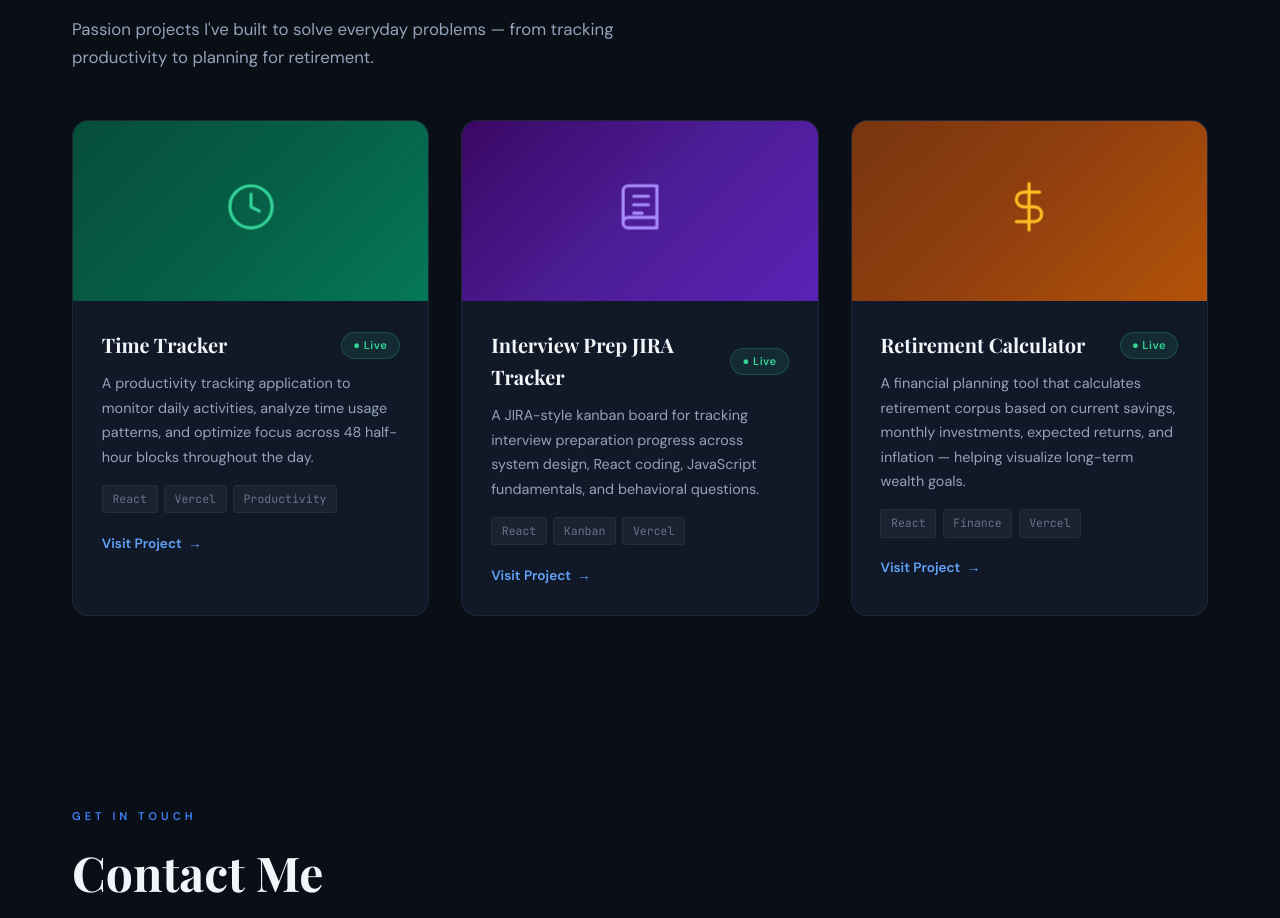
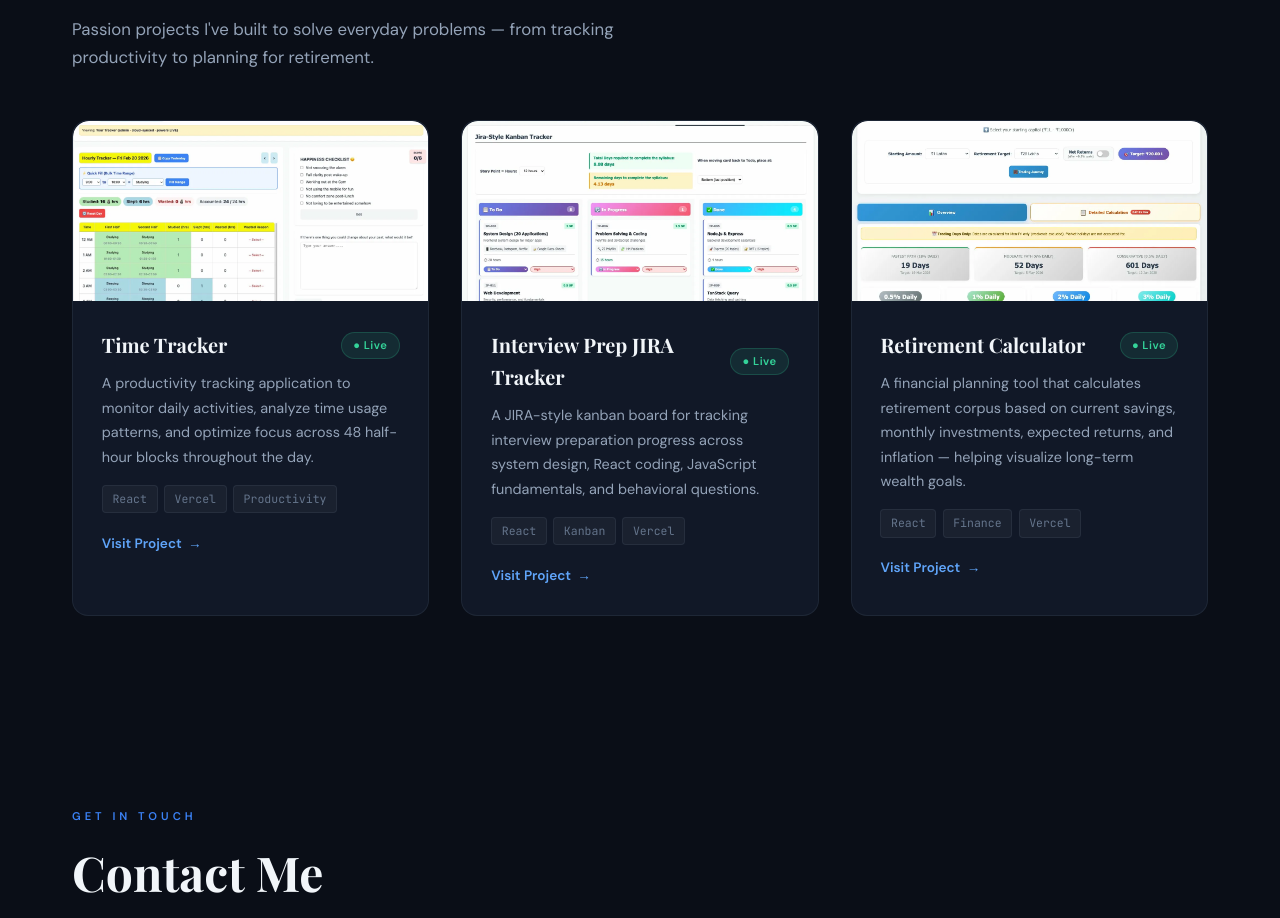
Before and after one commit to saiteja-gatadi1996/my_portfolio, a plain HTML site: page index.html in a window 1280 px wide. Shown: the part 7200-8118 px from the top of the page. Drawn offline with nearby package versions, Linux system fonts and the light colour scheme; no server answers.

Commit message:
projects

```diff
--- a/index.html
+++ b/index.html
@@ -965,37 +965,24 @@
    box-shadow: 0 0 40px rgba(251, 191, 36, 0.15), inset 0 0 40px rgba(251, 191, 36, 0.03);
   }
 
+  /* Personal Projects image full cover */
   .personal-card-visual {
    height: 180px;
    position: relative;
    overflow: hidden;
-  }
-
-  .personal-card-visual .gradient-bg {
+   border-radius: 16px 16px 0 0;
+   /* keeps top corners rounded */
+  }
+
+  .personal-card-visual img {
    width: 100%;
    height: 100%;
-   display: flex;
-   align-items: center;
-   justify-content: center;
-   position: relative;
-  }
-
-  .personal-icon {
-   position: relative;
-   z-index: 1;
-   animation: iconPulse 3s ease-in-out infinite;
-  }
-
-  @keyframes iconPulse {
-
-   0%,
-   100% {
-    transform: scale(1);
-   }
-
-   50% {
-    transform: scale(1.08);
-   }
+   display: block;
+   /* removes small bottom gap */
+   object-fit: cover;
+   /* fills entire area */
+   object-position: center;
+   /* center crop */
   }
 
   .personal-card-body {
@@ -1813,15 +1800,7 @@
    <a href="https://my-productive-day.vercel.app/" target="_blank" class="personal-card work-card">
     <div class="personal-card-glow glow-cyan"></div>
     <div class="personal-card-visual">
-     <div class="gradient-bg" style="background: linear-gradient(135deg, #064e3b, #065f46, #047857);">
-      <div class="personal-icon">
-       <svg width="48" height="48" viewBox="0 0 24 24" fill="none" stroke="#34d399" stroke-width="1.5"
-        stroke-linecap="round" stroke-linejoin="round">
-        <circle cx="12" cy="12" r="10" />
-        <polyline points="12 6 12 12 16 14" />
-       </svg>
-      </div>
-     </div>
+     <img src="timetracker.png" alt="Time Tracker Application" loading="lazy">
     </div>
     <div class="personal-card-body">
      <div class="personal-card-header">
@@ -1842,18 +1821,7 @@
    <a href="https://interview-preparation-syllabus.vercel.app/" target="_blank" class="personal-card work-card">
     <div class="personal-card-glow glow-violet"></div>
     <div class="personal-card-visual">
-     <div class="gradient-bg" style="background: linear-gradient(135deg, #3b0764, #4c1d95, #5b21b6);">
-      <div class="personal-icon">
-       <svg width="48" height="48" viewBox="0 0 24 24" fill="none" stroke="#a78bfa" stroke-width="1.5"
-        stroke-linecap="round" stroke-linejoin="round">
-        <path d="M4 19.5A2.5 2.5 0 0 1 6.5 17H20" />
-        <path d="M6.5 2H20v20H6.5A2.5 2.5 0 0 1 4 19.5v-15A2.5 2.5 0 0 1 6.5 2z" />
-        <line x1="9" y1="7" x2="16" y2="7" />
-        <line x1="9" y1="11" x2="16" y2="11" />
-        <line x1="9" y1="15" x2="13" y2="15" />
-       </svg>
-      </div>
-     </div>
+     <img src="interview-prep.png" alt="Interview Preparation Tracker" loading="lazy">
     </div>
     <div class="personal-card-body">
      <div class="personal-card-header">
@@ -1874,15 +1842,7 @@
    <a href="https://retirement-amount.vercel.app/" target="_blank" class="personal-card work-card">
     <div class="personal-card-glow glow-amber"></div>
     <div class="personal-card-visual">
-     <div class="gradient-bg" style="background: linear-gradient(135deg, #78350f, #92400e, #b45309);">
-      <div class="personal-icon">
-       <svg width="48" height="48" viewBox="0 0 24 24" fill="none" stroke="#fbbf24" stroke-width="1.5"
-        stroke-linecap="round" stroke-linejoin="round">
-        <line x1="12" y1="1" x2="12" y2="23" />
-        <path d="M17 5H9.5a3.5 3.5 0 0 0 0 7h5a3.5 3.5 0 0 1 0 7H6" />
-       </svg>
-      </div>
-     </div>
+     <img src="retirement-calc.png" alt="Daily Compounding Calculator" loading="lazy">
     </div>
     <div class="personal-card-body">
      <div class="personal-card-header">
```
Also changed, not shown: interview-prep.png (added), retirement-calc.png (added), timetracker.png (added).
